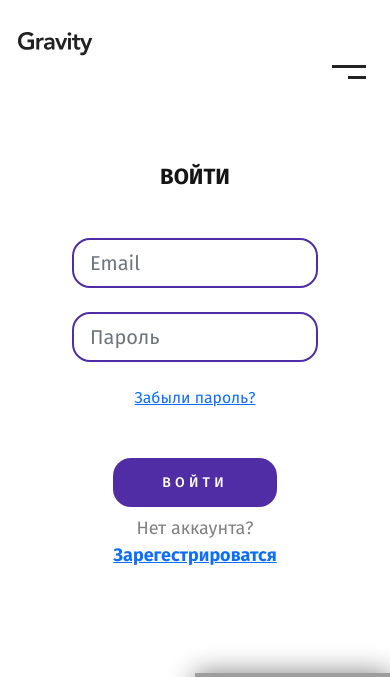
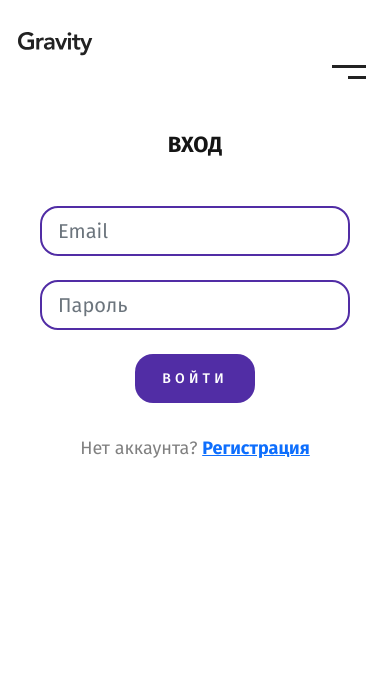
Before and after one commit to deisof/IT-FEST2022, a Flask app: page /login in a window 390 px wide. Shown: the top 677 px of the page. After the commit the page ends 458 px from the top, so only its background shows below. Run offline with Flask 2, Linux system fonts and the light colour scheme; parts of the project's set-up code (start-up, migrations or seed data) failed here and were passed over; some libraries are stand-ins or nearby versions; grey boxes are pictures that could not be loaded.

Commit message:
login and registration page update
-адаптивность страниц
-скрытие блока с картинкой при маленьких экранах (мобильные устройства)

```diff
--- a/templates/login.html
+++ b/templates/login.html
@@ -52,41 +52,17 @@
 
                              <!-- Main -->
 
-                                <div class="container">
-                                  <div class="row d-flex justify-content-center align-items-center h-100">
-                                    <div class="col-12 col-md-8 col-lg-6 col-xl-5">
+                             <div class="container">
+                              <div class="row d-flex justify-content-center align-items-center h-100">
+                                <div class="col-12 col-md-12 col-lg-12 col-xl-8">
+                                    <div class="card-body text-center">
+                                        <h3 class="fw-bold mb-5 text-center text-uppercase">Вход</h3>
+                                        <input type="email" id="" class="form-control form-control-lg col-sm-12 mb-4" placeholder="Email" />
+                                        <input type="password" id="" class="form-control form-control-lg col-sm-12 mb-4" placeholder="Пароль"/>
+                                        <button class="btn button-purple col-sm-12 mb-4" type="submit">Войти</button>
+                                        <p class="m-2">Нет аккаунта? <a href="registration.html" class="text-50 fw-bold">Регистрация</a></p>
 
-                                        <div class="card-body p-5 text-center">
-
-                                          <div class="mb-md-5 mt-md-4 pb-5">
-
-                                            <h3 class="fw-bold mb-5 text-center text-uppercase">Войти</h3>
-
-
-                                            <div class="form-outline mb-4">
-                                                <input type="email" id="" class="form-control form-control-lg" placeholder="Email" />
-
-                                              </div>
-
-                                              <div class="form-outline form-white mb-4">
-                                                <input type="password" id="" class="form-control form-control-lg" placeholder="Пароль"/>
-
-                                              </div>
-
-                                            <p class="small mb-5 pb-lg-2"><a class="text-50" href="#!">Забыли пароль?</a></p>
-
-                                            <button class="btn button-purple px-5" type="submit">Войти</button>
-
-                                            <div>
-                                                <p class="m-2">Нет аккаунта? <a href="registration.html" class="text-50 fw-bold">Зарегестрироватся</a>
-                                                </p>
-                                              </div>
-
-                                          </div>
-
-
-
-                                        </div>
+                                      </div>
 
                                     </div>
                                   </div>
@@ -94,9 +70,9 @@
 
 
                     </div>
-                    <div class="col-md-6">
-                            <img src="../img/bg-color.png" class="img-fluid" alt="Краски">
-                    </div>
+                    <div class="col-md-6 d-none d-xs-none d-sm-none d-md-block d-lg-block d-xl-block d-x xl-block">
+                      <img src="../img/bg-color.png" class="img-fluid" alt="Краски">
+              </div>
 
                 </div>
             </container>
```
Also changed, not shown: templates/index.html (+6 -2 lines), templates/registration.html (+5 -5 lines).
